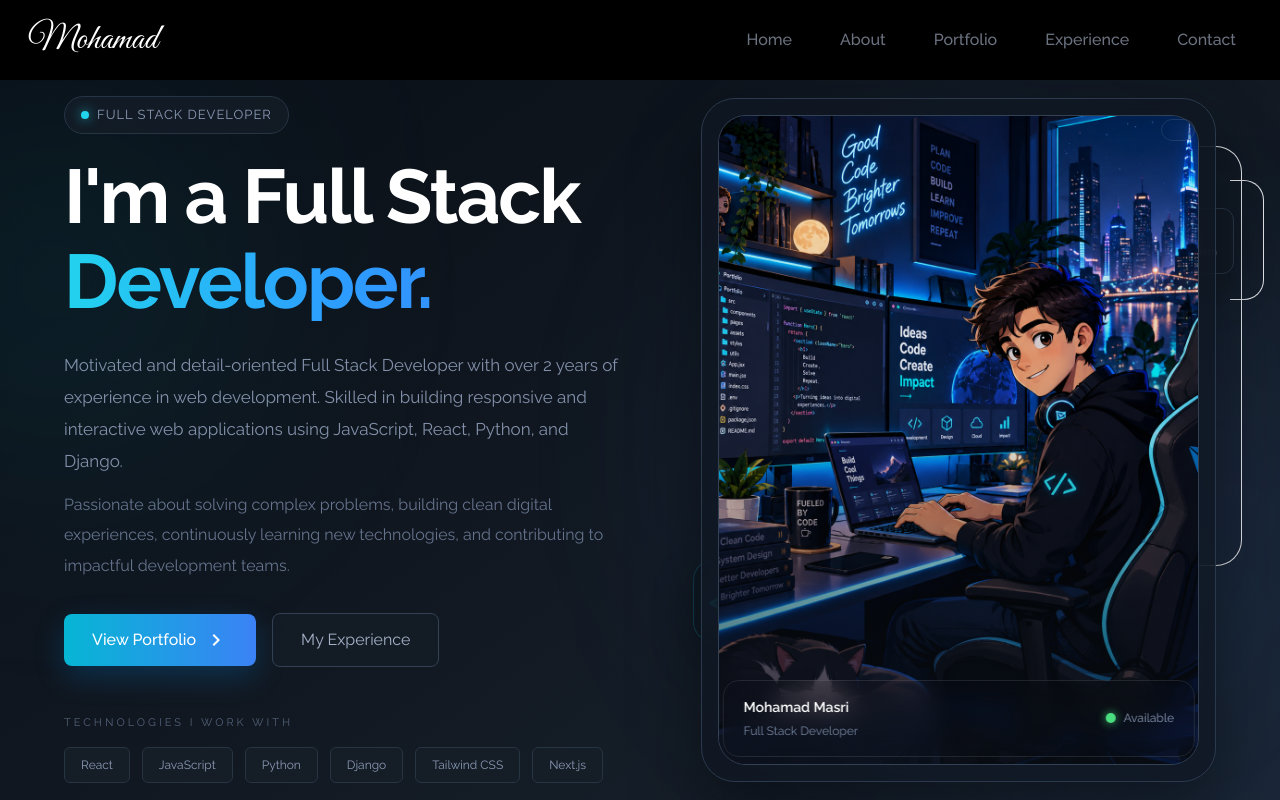
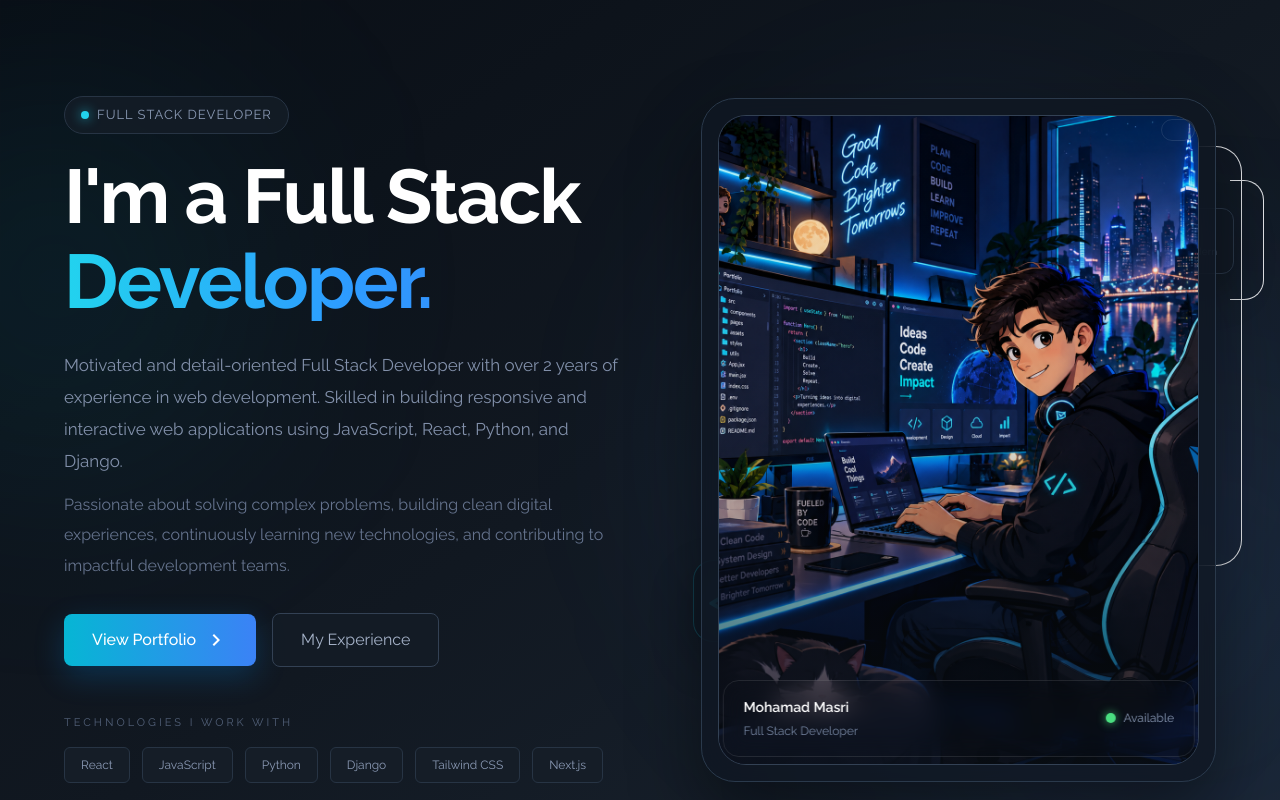
Before and after one commit to Mohamadmasri123/portfolio, a React (Create React App) app: page / in a window 1280 px wide. Shown: the top 800 px of the page. Built offline with nearby package versions, Linux system fonts and the light colour scheme.

Commit message:
Fix navbar and ESLint warnings

```diff
--- a/src/components/Nav.jsx
+++ /dev/null
@@ -1,66 +0,0 @@
-
-import React, { useState } from "react";
-import { FaBars, FaTimes } from "react-icons/fa";
-
-const NavBar = () => {
-  const [nav, setNav] = useState(false);
-
-  const links = [
-    { id: 1, link: "Home", path: "" },
-    { id: 2, link: "About", path: "about" },
-    { id: 3, link: "Portfolio", path: "portfolio" },
-    { id: 4, link: "Experience", path: "experience" },
-    { id: 5, link: "Contact", path: "contact" },
-  ];
-
-  return (
-    <div className="flex justify-between items-center w-full h-20 px-5 py-8 text-white bg-black fixed z-50">
-      <div>
-        <h1 className="text-4xl font-signature ml-2">
-          Mohamad
-        </h1>
-      </div>
-
-      {/* Desktop Navigation */}
-      <ul className="hidden md:flex">
-        {links.map(({ id, link, path }) => (
-          <li
-            key={id}
-            className="px-6 cursor-pointer capitalize font-medium text-gray-500 hover:scale-105 duration-200"
-          >
-            <a href={`#${path}`}>{link}</a>
-          </li>
-        ))}
-      </ul>
-
-      {/* Mobile Menu Icon */}
-      <div
-        onClick={() => setNav(!nav)}
-        className="cursor-pointer pr-4 z-10 text-gray-500 md:hidden"
-      >
-        {nav ? <FaTimes size={30} /> : <FaBars size={30} />}
-      </div>
-
-      {/* Mobile Navigation */}
-      {nav && (
-        <ul className="flex flex-col justify-center items-center absolute top-0 left-0 w-full h-screen bg-gradient-to-b from-black to-gray-800 text-gray-500">
-          {links.map(({ id, link, path }) => (
-            <li
-              key={id}
-              className="px-4 cursor-pointer capitalize py-6 text-3xl"
-            >
-              <a
-                href={`#${path}`}
-                onClick={() => setNav(false)}
-              >
-                {link}
-              </a>
-            </li>
-          ))}
-        </ul>
-      )}
-    </div>
-  );
-};
-
-export default NavBar;
--- a/src/components/Pages.jsx
+++ b/src/components/Pages.jsx
@@ -1,6 +1,5 @@
 import React from "react";
 
-import Navbar from "./Nav";
 import Home from "./Home";
 import About from "./About";
 import Experience from "./Experience";
@@ -10,7 +9,6 @@ import Contact from "./Contact";
 const Pages = () => {
   return (
     <>
-      <Navbar />
       <Home />
       <About />
       <Experience />
```
